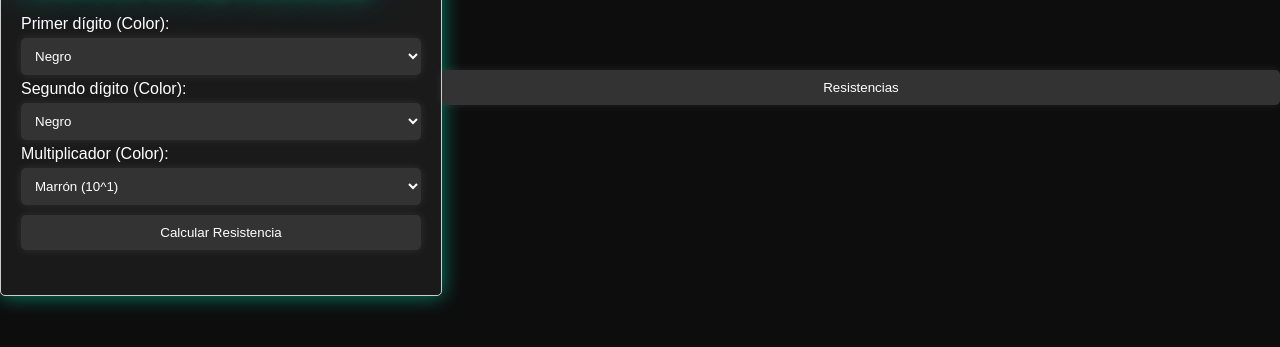
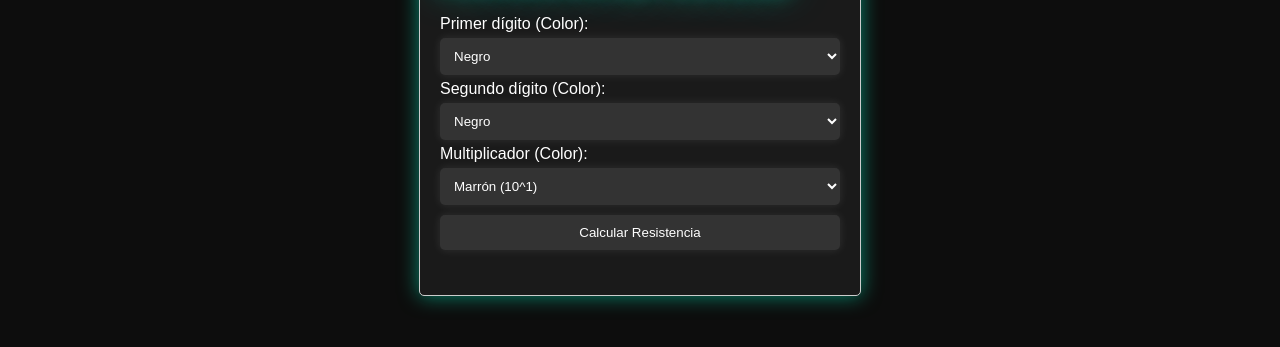
Before and after one commit to Zanahorio326/Kalculadora, a plain HTML site: page calculadora3.html in a window 1280 px wide. Shown: the part 313-660 px from the top of the page. Drawn offline with Linux system fonts and the light colour scheme.

Commit message:
Update calculadora3.html

```diff
--- a/calculadora3.html
+++ b/calculadora3.html
@@ -168,9 +168,6 @@
             document.getElementById('result').innerText = `Valor de la resistencia: ${resistanceValue} ohmios`;
             document.getElementById('formula').innerText = formula;
         }
-         </div>
     </script>
-    </div>
-   <button onclick="location.href='centracal'">Resistencias</button>
 </body>
 </html>
```
